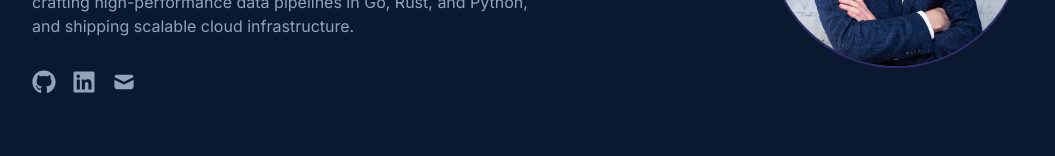
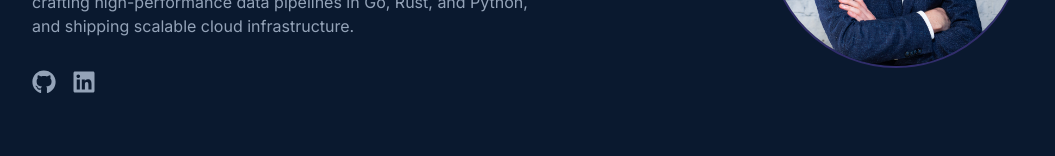
Before and after one commit to pde-bakk/personal-site, a React (Vite) app: page / in a window 1280 px wide. Shown: the part 363-519 px from the top of the page, without its empty margins (112-1167 px from the left). Built offline with nearby package versions, Linux system fonts and the light colour scheme; no server answers.

Commit message:
no email

```diff
--- a/src/components/ui/SocialLinks.tsx
+++ b/src/components/ui/SocialLinks.tsx
@@ -1,5 +1,4 @@
 import { FaGithub, FaLinkedin } from "react-icons/fa";
-import { HiMail } from "react-icons/hi";
 import { SOCIAL_LINKS } from "../../data/social";
 
 interface SocialLinksProps {
@@ -11,7 +10,6 @@ interface SocialLinksProps {
 const icons = {
   github: FaGithub,
   linkedin: FaLinkedin,
-  email: HiMail,
 } as const;
 
 const SocialLinks = ({
@@ -22,14 +20,12 @@ const SocialLinks = ({
   <div className={`flex gap-4 ${className}`}>
     {Object.entries(SOCIAL_LINKS).map(([key, { url, label }]) => {
       const Icon = icons[key as keyof typeof icons];
-      const isExternal = url.startsWith("http");
       return (
         <a
           key={key}
           href={url}
-          {...(isExternal
-            ? { target: "_blank", rel: "noopener noreferrer" }
-            : {})}
+          target="_blank"
+          rel="noopener noreferrer"
           aria-label={label}
           className="flex items-center gap-2 text-slate_body hover:text-accent_purple transition-colors"
         >
--- a/src/data/social.ts
+++ b/src/data/social.ts
@@ -7,8 +7,4 @@ export const SOCIAL_LINKS = {
     url: "https://www.linkedin.com/in/peer-de-bakker",
     label: "LinkedIn",
   },
-  email: {
-    url: "mailto:peerdebakker@icloud.com",
-    label: "Email",
-  },
 } as const;
```
Also changed, not shown: 1 other file (tests, documents, lock files or other folders).
